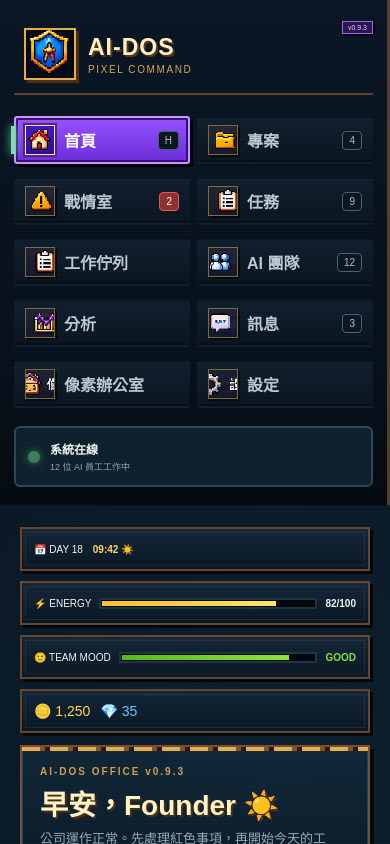
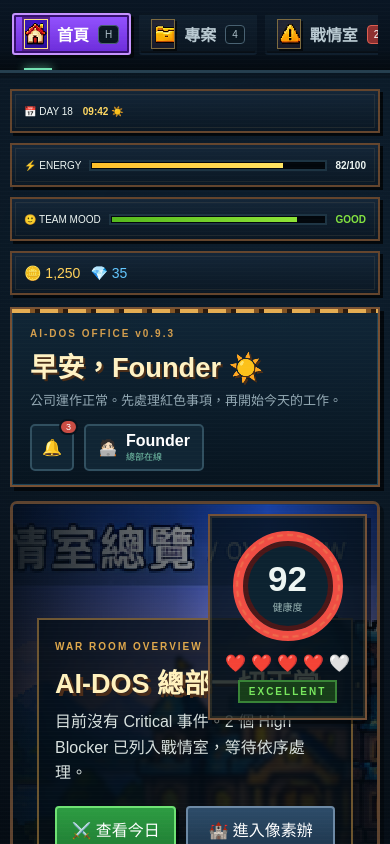
Before and after one commit to polo13999/ai-dos-office, a Next.js app: page / in a window 390 px wide. Shown: the top 844 px of the page. Built offline with nearby package versions, Linux system fonts and the light colour scheme.

Commit message:
load viewport-fit responsive shell styles

```diff
--- a/app/layout.tsx
+++ b/app/layout.tsx
@@ -1,4 +1,18 @@
 import type { Metadata } from "next";
 import "./globals.css";
-export const metadata: Metadata = { title: "AI-DOS Pixel Office", description: "一間會自己運作的 AI 像素辦公室" };
-export default function RootLayout({ children }: Readonly<{ children: React.ReactNode }>) { return <html lang="zh-Hant"><body>{children}</body></html>; }
+import "./viewport-rwd.css";
+
+export const metadata: Metadata = {
+  title: "AI-DOS Pixel Office",
+  description: "一間會自己運作的 AI 像素辦公室",
+};
+
+export default function RootLayout({
+  children,
+}: Readonly<{ children: React.ReactNode }>) {
+  return (
+    <html lang="zh-Hant">
+      <body>{children}</body>
+    </html>
+  );
+}
```
